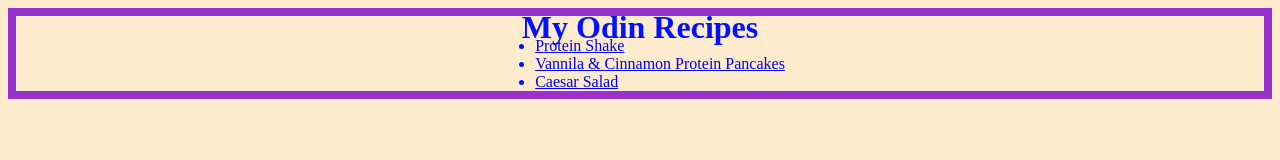
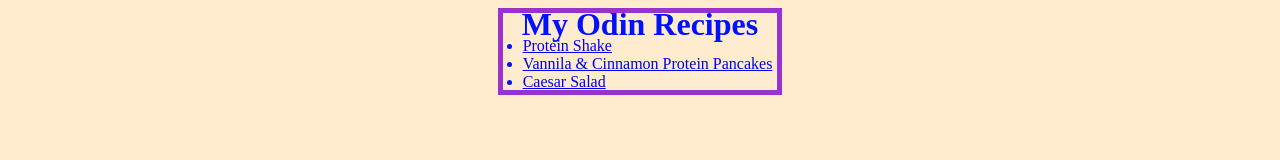
Before and after one commit to Gabe013/odin-recipes-revised, a plain HTML site: page index.html in a window 1280 px wide. Drawn offline with Linux system fonts and the light colour scheme.

Commit message:
Center the entire DIV
* Style the list items more - margin to border
* Wrap the border around the content to fit

```diff
--- a/styles.css
+++ b/styles.css
@@ -6,7 +6,7 @@ body {
 
 h1 {
     margin-top: -7px;
-    margin-bottom: -25px;
+    margin-bottom: -22px;
 }
 
 .recipe-body {
@@ -26,14 +26,15 @@ h1 {
 }
 
 ul {
-    display: inline-block;
     text-align: left;
+    margin-left: -20px;
+    margin-right: 5px;
     margin-bottom: -1px;
 }
 
-
 #frame {
-    border: 0.5em solid darkorchid;
+    border: 5px solid darkorchid;
     text-align: center;
-    border-width: auto;
+    width: fit-content;
+    margin: auto;
 }
```
